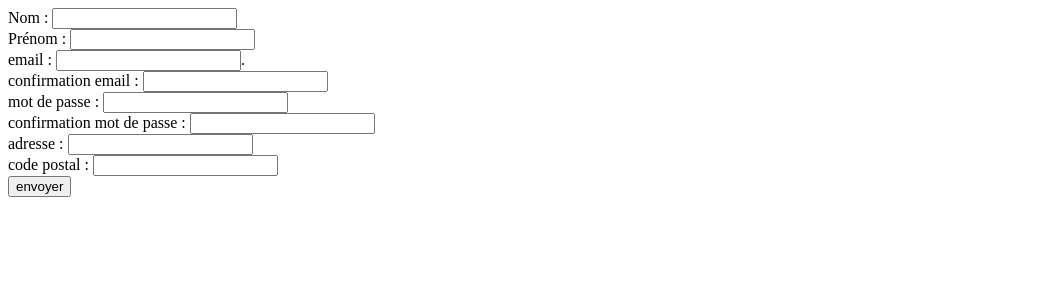
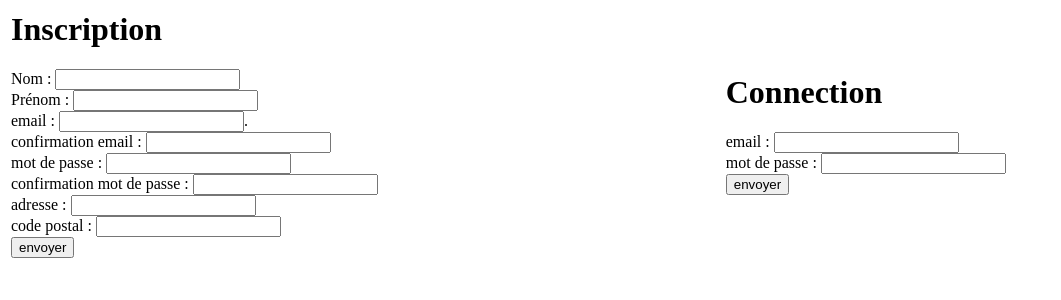
Before and after one commit to shinigami144/Delhaize-Projet, a PHP site: page / in a window 1280 px wide. Shown: the top 300 px of the page, without its empty margins (0-1061 px from the left). Run offline with PHP 8.4, Linux system fonts and the light colour scheme.

Commit message:
tableaeu avec connection et inscription

```diff
--- a/index.php
+++ b/index.php
@@ -25,6 +25,10 @@
         }
         //connection
         ?>
+        <table style="width:100%">
+            <tr>
+                <td>
+                    <h1>Inscription</h1>
                     <form action="insert.php" method="POST">
                         Nom : <input type="txt" name="nom" /> <br/>
                         Prénom : <input type="txt" name="prenom" /> <br/>
@@ -36,5 +40,16 @@
                         code postal : <input type="number" name="cp" /> <br/>
                         <input type="submit"  value="envoyer"/>
                     </form>
+                </td>
+                <td>
+                    <h1>Connection</h1>
+                    <form action="connection.php" method="POST">
+                        email : <input type="email" name="mail1"/><br/>
+                        mot de passe : <input type="password" name="pass1"/><br/>
+                        <input type="submit"  value="envoyer"/>
+                    </form>
+                </td>
+            </tr>
+        </table>
     </body>
 </html>
```
Lines whose indentation alone changed are shown as unchanged.
